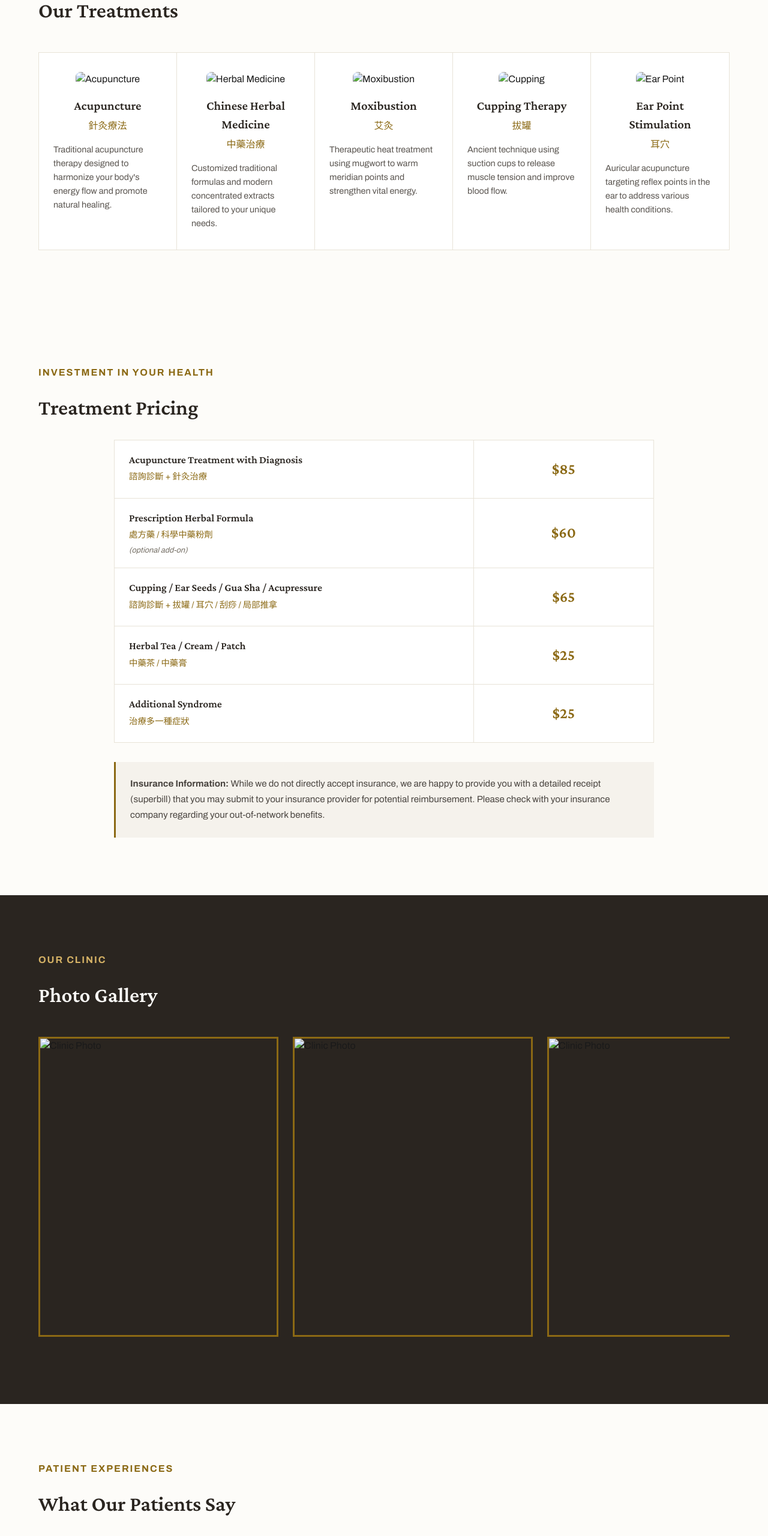
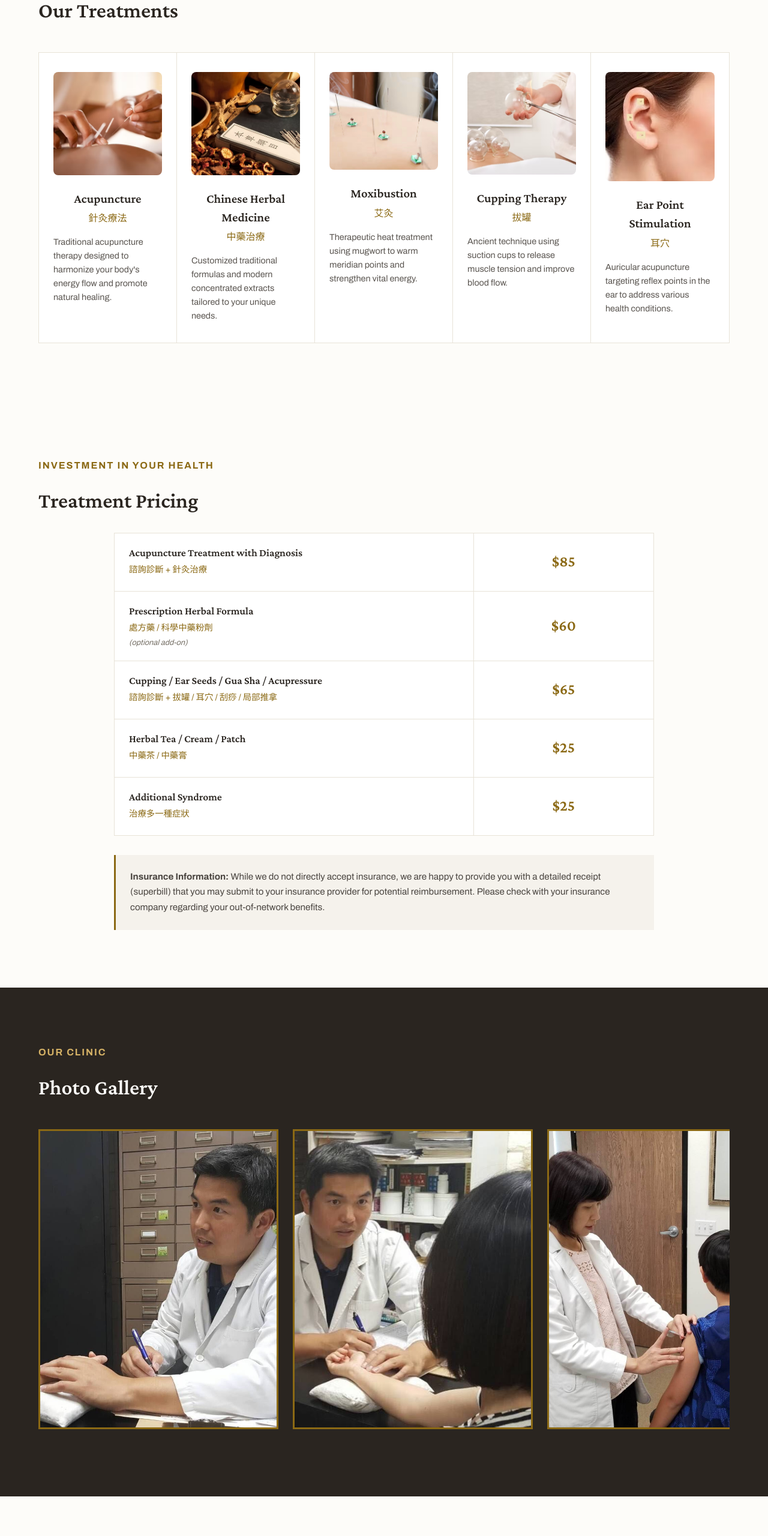
Before and after one commit to 1yingdong/1yingdong.github.io, a plain HTML site: page index.html in a window 1280 px wide. Shown: the part 2020-4580 px from the top of the page at 60% size. Drawn offline with nearby package versions, Linux system fonts and the light colour scheme.

Commit message:
Update index.html

```diff
--- a/index.html
+++ b/index.html
@@ -790,31 +790,31 @@
         <h2 class="section-heading">Our Treatments</h2>
         <div class="services-grid">
             <div class="service-item">
-                <img src="./images/acupuncture.jpg" alt="Acupuncture" class="service-image">
+                <img src="./acupuncture.jpg" alt="Acupuncture" class="service-image">
                 <h3 class="service-title">Acupuncture</h3>
                 <div class="service-chinese">針灸療法</div>
                 <p class="service-description">Traditional acupuncture therapy designed to harmonize your body's energy flow and promote natural healing.</p>
             </div>
             <div class="service-item">
-                <img src="./images/herbal.jpg" alt="Herbal Medicine" class="service-image">
+                <img src="./herbal.jpg" alt="Herbal Medicine" class="service-image">
                 <h3 class="service-title">Chinese Herbal Medicine</h3>
                 <div class="service-chinese">中藥治療</div>
                 <p class="service-description">Customized traditional formulas and modern concentrated extracts tailored to your unique needs.</p>
             </div>
             <div class="service-item">
-                <img src="./images/image.png" alt="Moxibustion" class="service-image">
+                <img src="./image.png" alt="Moxibustion" class="service-image">
                 <h3 class="service-title">Moxibustion</h3>
                 <div class="service-chinese">艾灸</div>
                 <p class="service-description">Therapeutic heat treatment using mugwort to warm meridian points and strengthen vital energy.</p>
             </div>
             <div class="service-item">
-                <img src="./images/cupping.jpg" alt="Cupping" class="service-image">
+                <img src="./cupping.jpg" alt="Cupping" class="service-image">
                 <h3 class="service-title">Cupping Therapy</h3>
                 <div class="service-chinese">拔罐</div>
                 <p class="service-description">Ancient technique using suction cups to release muscle tension and improve blood flow.</p>
             </div>
             <div class="service-item">
-                <img src="./images/ear.jpg" alt="Ear Point" class="service-image">
+                <img src="./ear.jpg" alt="Ear Point" class="service-image">
                 <h3 class="service-title">Ear Point Stimulation</h3>
                 <div class="service-chinese">耳穴</div>
                 <p class="service-description">Auricular acupuncture targeting reflex points in the ear to address various health conditions.</p>
@@ -887,25 +887,25 @@
             <div class="gallery-scroll-container">
                 <div class="gallery-grid">
                     <div class="gallery-item" onclick="openLightbox(0)">
-                        <img src="./images/photo6.jpg" alt="Clinic Photo">
+                        <img src="./photo6.jpg" alt="Clinic Photo">
                     </div>
                     <div class="gallery-item" onclick="openLightbox(1)">
-                        <img src="./images/photo5.jpg" alt="Clinic Photo">
+                        <img src="./photo5.jpg" alt="Clinic Photo">
                     </div>
                     <div class="gallery-item" onclick="openLightbox(2)">
-                        <img src="./images/photo4.jpg" alt="Clinic Photo">
+                        <img src="./photo4.jpg" alt="Clinic Photo">
                     </div>
                     <div class="gallery-item" onclick="openLightbox(3)">
-                        <img src="./images/photo1.jpg" alt="Clinic Photo">
+                        <img src="./photo1.jpg" alt="Clinic Photo">
                     </div>
                     <div class="gallery-item" onclick="openLightbox(4)">
-                        <img src="./images/photo3.jpg" alt="Clinic Photo">
+                        <img src="./photo3.jpg" alt="Clinic Photo">
                     </div>
                     <div class="gallery-item" onclick="openLightbox(5)">
-                        <img src="./images/photo2.jpg" alt="Clinic Photo">
+                        <img src="./photo2.jpg" alt="Clinic Photo">
                     </div>
                     <div class="gallery-item" onclick="openLightbox(6)">
-                        <img src="./images/photo7.jpg" alt="Clinic Photo">
+                        <img src="./photo7.jpg" alt="Clinic Photo">
                     </div>
                 </div>
             </div>
@@ -1026,13 +1026,13 @@
     <script>
         // Gallery Lightbox
         const galleryImages = [
-            './images/photo6.jpg',
-            './images/photo5.jpg',
-            './images/photo4.jpg',
-            './images/photo1.jpg',
-            './images/photo3.jpg',
-            './images/photo2.jpg',
-            './images/photo7.jpg'
+            './photo6.jpg',
+            './photo5.jpg',
+            './photo4.jpg',
+            './photo1.jpg',
+            './photo3.jpg',
+            './photo2.jpg',
+            './photo7.jpg'
         ];
 
         let currentImageIndex = 0;
```
